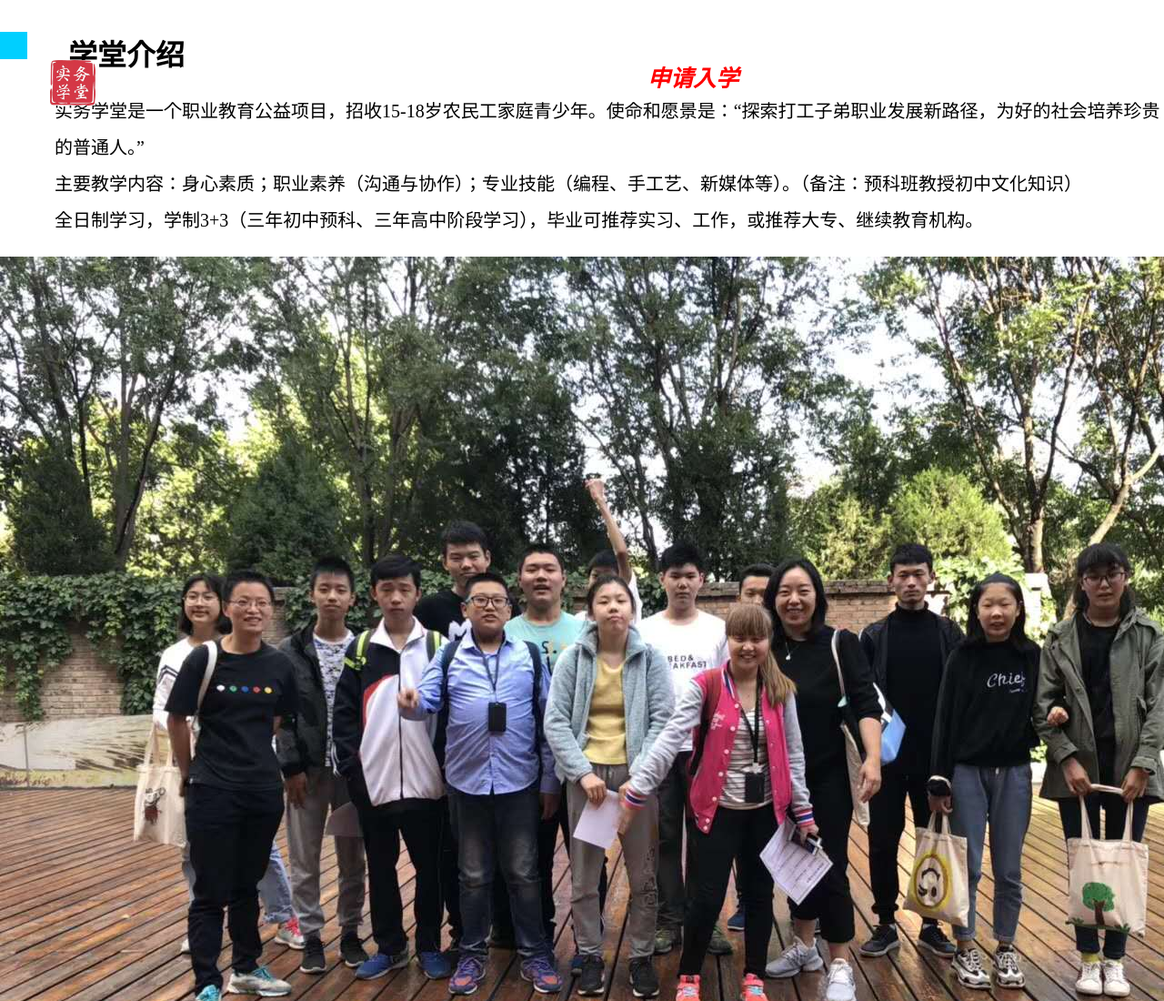
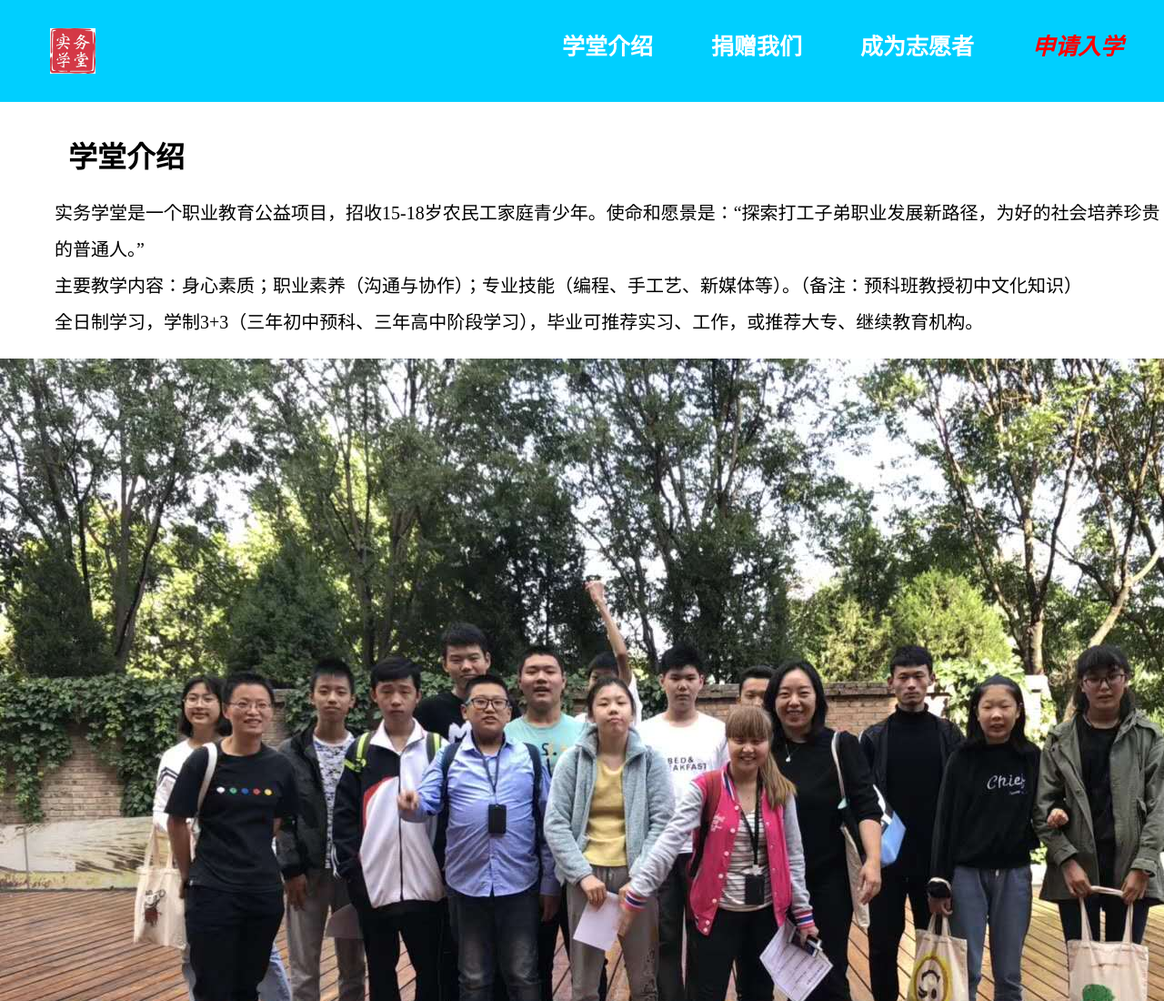
Before and after one commit to YAnLig7/-kidsdoit, a plain HTML site: page index.html in a window 1280 px wide. Shown: the top 1100 px of the page at 91% size. Drawn offline with Linux system fonts and the light colour scheme.

Commit message:
Update index.html

```diff
--- a/index.html
+++ b/index.html
@@ -5,12 +5,10 @@
         <style>body { overflow-y:scroll; margin:0%;
             padding:0%; }
             .swxt { background-color:#00CFFF;
-		position:fixed;
                 padding:15px;
                 clear:left; }
             a {text-decoration:none;}
-            .ul { position:fixed;
-		overflow:hidden;
+            .ul {overflow:hidden;
                 text-align:right; } li {font-size:25px;
                 font-weight:bold;
                 margin:30px;
```
